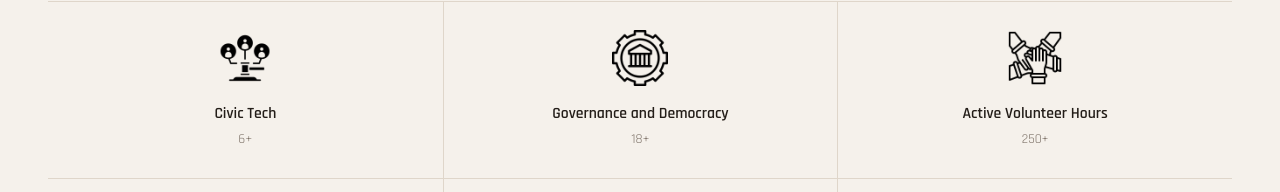
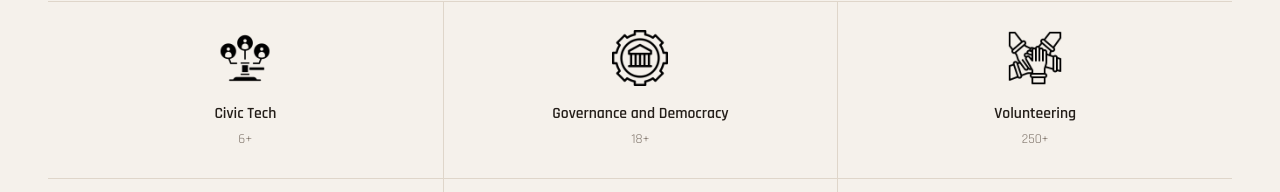
Before and after one commit to dhirendraxd/dhiren_website, a React (Vite) app: page /advocacy-community in a window 1280 px wide. Shown: the part 1312-1504 px from the top of the page. Built offline with nearby package versions, Linux system fonts and the light colour scheme; the HTML template or start-up script is replaced by a standard one.

Commit message:
feat: add new civic tech and governance icons for enhanced service showcase

```diff
--- a/src/pages/ServiceShowcase.tsx
+++ b/src/pages/ServiceShowcase.tsx
@@ -15,6 +15,8 @@ import digitalMarketingDigitalRightsIcon from "@/assets/digital marketing icons/
 import digitalMarketingGraphicDesignIcon from "@/assets/digital marketing icons/graphic-design.png";
 import digitalMarketingPodcastingIcon from "@/assets/digital marketing icons/podcasting.png";
 import digitalMarketingPpcIcon from "@/assets/digital marketing icons/ppc.png";
+import digitalMarketingCivicTechIcon from "@/assets/digital marketing icons/civic tech.png";
+import digitalMarketingGovernanceAndDemocracyIcon from "@/assets/digital marketing icons/governance adn demo.png";
 import digitalMarketingSeoIcon from "@/assets/digital marketing icons/seo-search-symbol.png";
 import digitalMarketingSocialMediaIcon from "@/assets/digital marketing icons/social-media-marketing.png";
 import digitalMarketingVolunteeringIcon from "@/assets/digital marketing icons/volunteering.png";
@@ -124,8 +126,6 @@ import { assetPath } from '@/lib/assetPath';
 
 const imageAssets = {
   mitraSmart: assetPath('reference image.jpg'),
-  civicTech: assetPath('digital marketing icons/civic tech.png'),
-  governanceAndDemocracy: assetPath('digital marketing icons/governance adn demo.png'),
   eduConnect: assetPath('civic tech.webp'),
   devBus: assetPath('Untitled design.webp'),
   volunteerPlatform: assetPath('2nd new .webp'),
@@ -318,7 +318,7 @@ const serviceShowcases: Record<ServiceSlug, ShowcasePageConfig> = {
     stats: [
       { label: "Civic Tech", value: "6+" },
       { label: "Governance and Democracy", value: "18+" },
-      { label: "Active Volunteer Hours", value: "250+" },
+      { label: "Volunteering", value: "250+" },
     ],
     filters: ["Advocacy", "Community", "Leadership", "Sustainability"],
     projects: [
@@ -450,7 +450,7 @@ const serviceShowcases: Record<ServiceSlug, ShowcasePageConfig> = {
       {
         title: "University Fit Engine",
         description: "Recommendation logic and student profile matching for admission discovery.",
-        image: imageAssets.civicTech,
+        image: digitalMarketingCivicTechIcon,
         date: "20 Feb 2025",
         href: "/hackathon/2",
         category: "AI",
@@ -731,9 +731,9 @@ const ServiceShowcase = ({ forcedSlug }: ServiceShowcaseProps) => {
   const pageTitle = `${showcase.heroTitle} | Dhirendra Singh Dhami`;
   const pageDescription = showcase.heroSummary;
   const advocacyCommunityIconMap = {
-    "Civic Tech": imageAssets.civicTech,
-    "Governance and Democracy": imageAssets.governanceAndDemocracy,
-    "Active Volunteer Hours": digitalMarketingVolunteeringIcon,
+    "Civic Tech": digitalMarketingCivicTechIcon,
+    "Governance and Democracy": digitalMarketingGovernanceAndDemocracyIcon,
+    Volunteering: digitalMarketingVolunteeringIcon,
     "Climate Change": digitalMarketingClimateChangeIcon,
     Podcast: digitalMarketingPodcastingIcon,
     "Digital Rights Advocacy": digitalMarketingDigitalRightsIcon,
```
